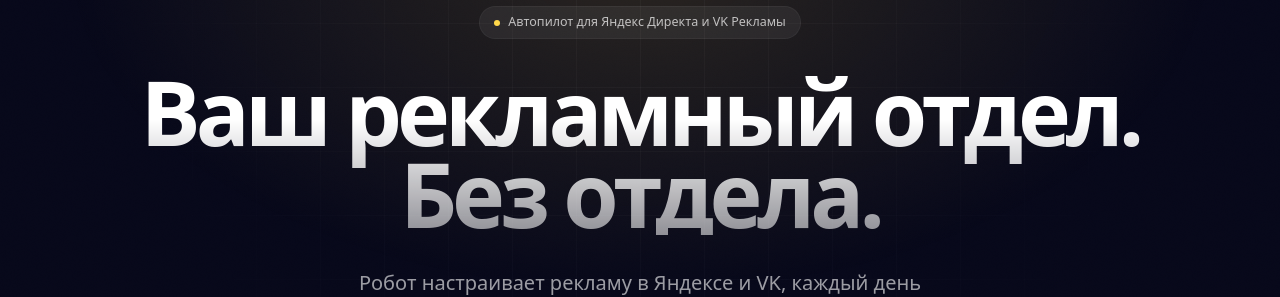
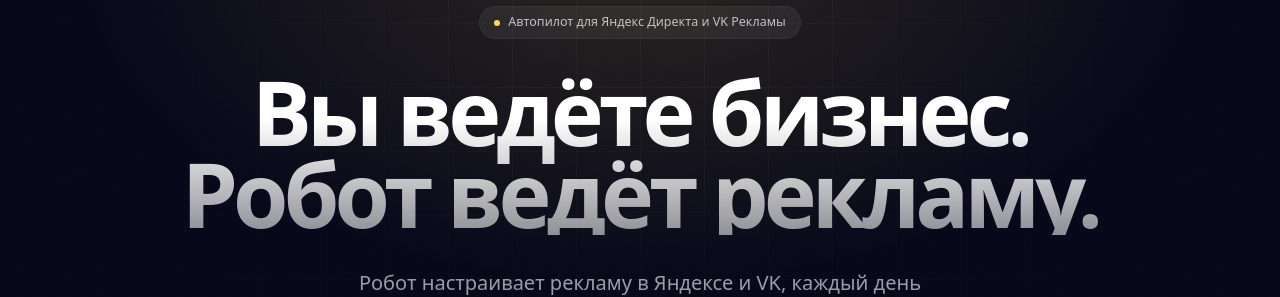
Before and after one commit to nikitabannykh/12, a Next.js app: page / in a window 1280 px wide. Shown: the part 153-450 px from the top of the page. Built offline with nearby package versions, Linux system fonts and the light colour scheme; no server answers.

Commit message:
Landing: slogan 'Вы ведёте бизнес. Робот ведёт рекламу.'

```diff
--- a/src/app/page.tsx
+++ b/src/app/page.tsx
@@ -155,7 +155,7 @@ export default async function Home() {
             <span className="relative flex w-1.5 h-1.5"><span className="absolute inset-0 rounded-full bg-mark animate-ping opacity-70" /><span className="relative w-1.5 h-1.5 rounded-full bg-mark" /></span>
             Автопилот для Яндекс Директа и VK Рекламы
           </span>
-          <h1 className="mt-8 text-[2.9rem] sm:text-[5.6rem] font-semibold tracking-[-0.055em] leading-[0.92] bg-[linear-gradient(180deg,#fff_30%,rgba(255,255,255,0.55))] bg-clip-text text-transparent">Ваш рекламный отдел.<br />Без отдела.</h1>
+          <h1 className="mt-8 text-[2.9rem] sm:text-[5.6rem] font-semibold tracking-[-0.055em] leading-[0.92] bg-[linear-gradient(180deg,#fff_30%,rgba(255,255,255,0.55))] bg-clip-text text-transparent">Вы ведёте бизнес.<br />Робот ведёт рекламу.</h1>
           <p className="mt-8 mx-auto max-w-[36rem] text-[1.1rem] sm:text-xl text-white/60 leading-relaxed font-light">Робот настраивает рекламу в Яндексе и VK, каждый день убирает лишние траты и переносит бюджет туда, где он приносит заявки.</p>
           <div className="mt-10 flex flex-wrap justify-center items-center gap-4">
             <Cta href={cta.href}>{cta.text}</Cta>
```
